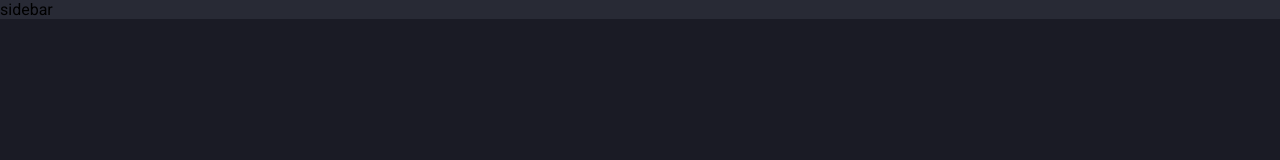
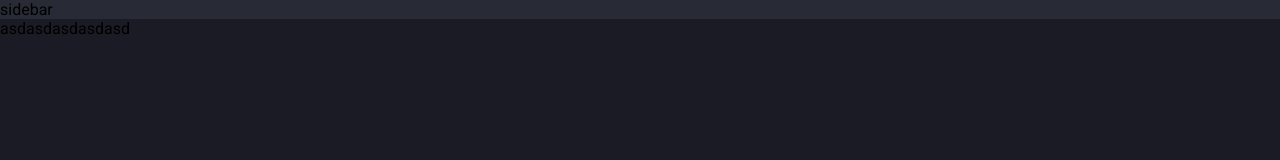
Before and after one commit to VoitihovichP/evenbetpoker_test_task, a Vue app: page / in a window 1280 px wide. Shown: the top 160 px of the page. Built offline with nearby package versions, Linux system fonts and the light colour scheme.

Commit message:
feat: add EmptyLayout

```diff
--- a/src/App.vue
+++ b/src/App.vue
@@ -1,9 +1,28 @@
 <script setup lang="ts">
 import { RouterView } from 'vue-router'
+import { useRoute } from 'vue-router'
+import { computed } from 'vue'
+
+import InnerLayout from '@/entities/layouts/InnerLayout/InnerLayout.vue'
+import EmptyLayout from '@/entities/layouts/EmptyLayout/EmptyLayout.vue'
+
+const route = useRoute()
+
+const layoutComponent = computed(() => {
+  const layout: string = route.meta.layout
+
+  if (layout === 'inner') {
+    return InnerLayout
+  } else if (layout === 'empty') {
+    return EmptyLayout
+  }
+
+  return InnerLayout
+})
 </script>
 
 <template>
-  <RouterView />
+  <component :is="layoutComponent">
+    <RouterView />
+  </component>
 </template>
-
-<style scoped></style>
--- /dev/null
+++ b/src/entities/layouts/EmptyLayout/EmptyLayout.vue
@@ -0,0 +1,3 @@
+<template>
+  <RouterView />
+</template>
--- a/src/entities/InnerLayout/ui/InnerLayout.vue
+++ b/src/entities/layouts/InnerLayout/InnerLayout.vue
@@ -4,7 +4,5 @@ import SidebarWidget from '@/widgets/SidebarWidget/ui/SidebarWidget.vue'
 
 <template>
   <SidebarWidget />
-  <div>
-    <slot></slot>
-  </div>
+  <RouterView />
 </template>
--- a/src/router/index.ts
+++ b/src/router/index.ts
@@ -4,7 +4,6 @@ import { frontendPaths } from '@/constants/frontendPaths'
 import HomeView from '@/views/Home/HomeView.vue'
 import LoginView from '@/views/Login/LoginView.vue'
 import NotFound from 'Views/NotFound/NotFound.vue'
-import InnerLayout from '@/entities/InnerLayout/ui/InnerLayout.vue'
 
 const router = createRouter({
   history: createWebHistory(import.meta.env.BASE_URL),
@@ -12,24 +11,19 @@ const router = createRouter({
     {
       path: frontendPaths.HOME,
       name: 'home',
-      meta: { requiresAuth: true },
-      component: InnerLayout,
-      children: [
-        {
-          path: '',
-          component: HomeView
-        }
-      ]
+      meta: { layout: 'inner', requiresAuth: true },
+      component: HomeView
     },
     {
       path: frontendPaths.LOGIN,
       name: 'login',
+      meta: { layout: 'empty' },
       component: LoginView
     },
     {
       path: '/:catchAll(.*)',
       name: 'NotFound',
-      meta: { requiresAuth: true },
+      meta: { layout: 'empty', requiresAuth: true },
       component: NotFound
     }
   ]
--- a/src/views/Home/HomeView.vue
+++ b/src/views/Home/HomeView.vue
@@ -1,5 +1,5 @@
 <script setup lang="ts"></script>
 
 <template>
-  <main>asdasd</main>
+  <main>asdasdasdasdasd</main>
 </template>
--- a/tsconfig.app.json
+++ b/tsconfig.app.json
@@ -10,6 +10,7 @@
     "paths": {
       "@/*": ["./src/*"],
       "Constants/*": ["./src/constants/*"],
+      "Entities": ["./src/entities/*"],
       "Views/*": ["./src/views/*"],
       "Shared/*": ["./src/shared/*"],
       "Styles/*": ["./src/styles/*"],
--- a/tsconfig.json
+++ b/tsconfig.json
@@ -5,6 +5,7 @@
       "@/*": ["./src/*"],
       "Constants/*": ["./src/constants/*"],
       "Views/*": ["./src/views/*"],
+      "Entities": ["./src/entities/*"],
       "Shared/*": ["./src/shared/*"],
       "Styles/*": ["./src/styles/*"],
     }
--- a/vite.config.ts
+++ b/vite.config.ts
@@ -12,6 +12,7 @@ export default defineConfig({
     alias: {
       '@': fileURLToPath(new URL('./src', import.meta.url)),
       'Shared': fileURLToPath(new URL('./src/shared', import.meta.url)),
+      'Entities': fileURLToPath(new URL('./src/entities', import.meta.url)),
       'Constants': fileURLToPath(new URL('./src/constants', import.meta.url)),
       'Views': fileURLToPath(new URL('./src/views', import.meta.url)),
       'Styles': fileURLToPath(new URL('./src/styles', import.meta.url)),
```
